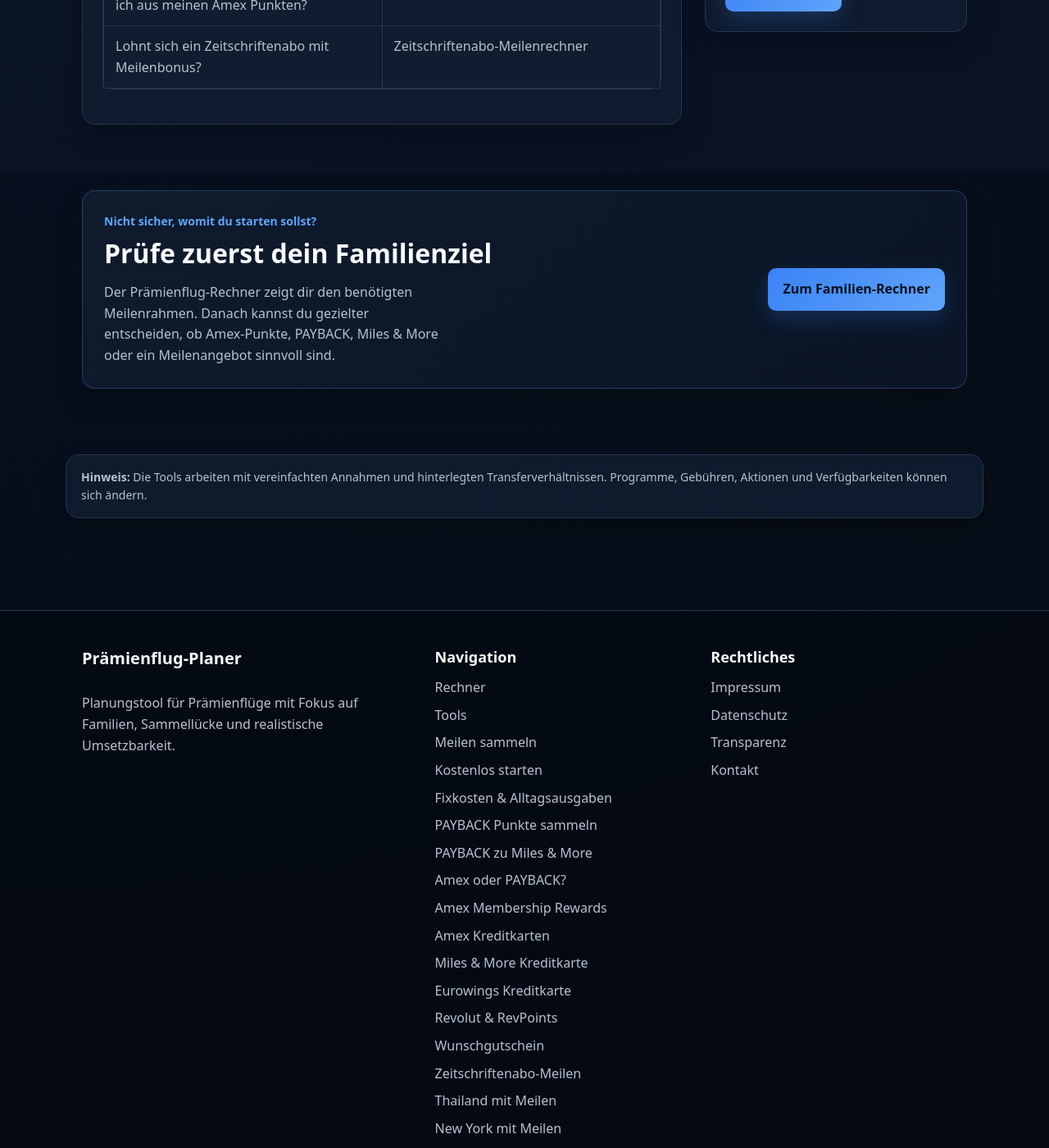
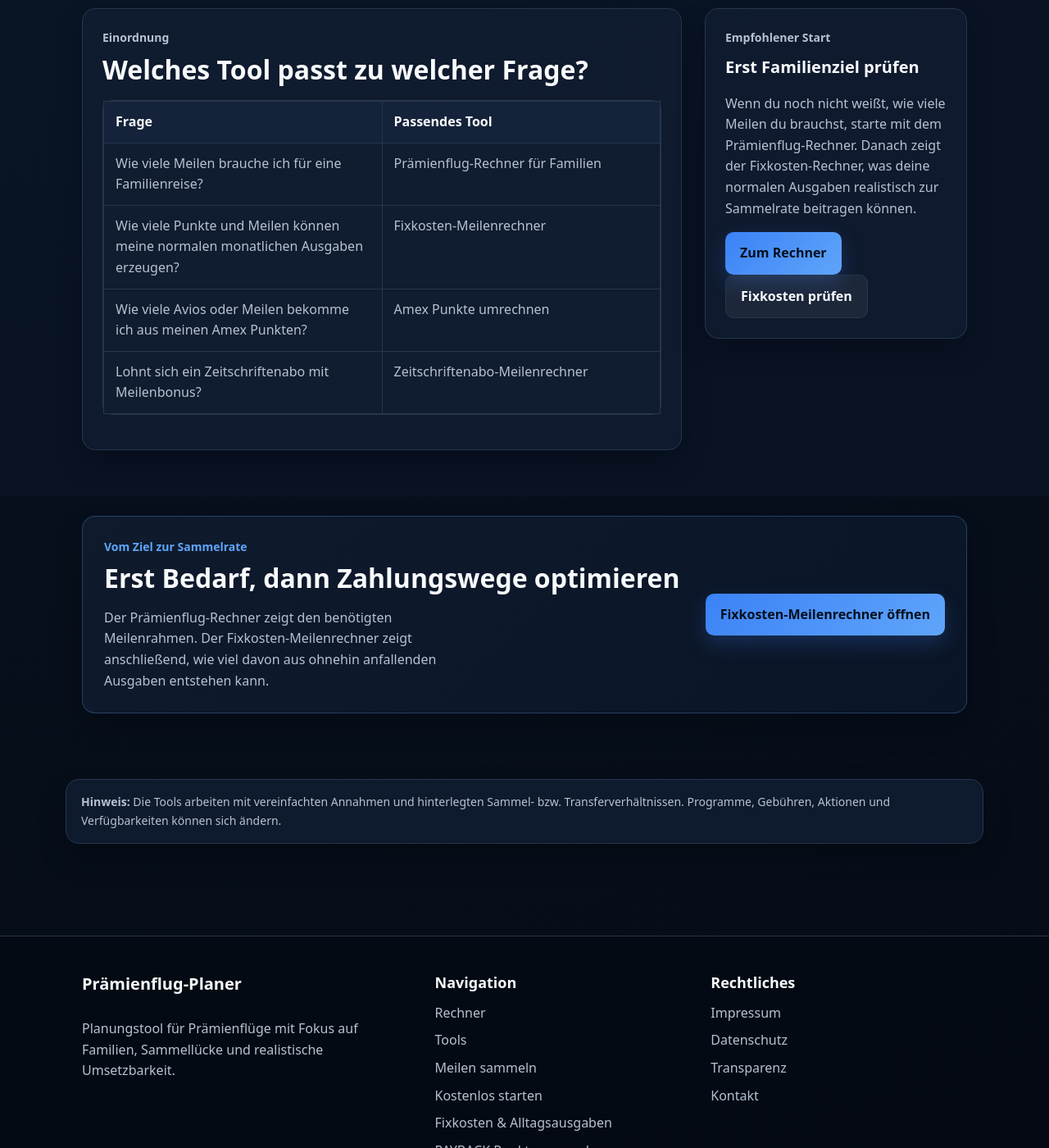
Before and after one commit to Praemienflug-Planer/miles-planer, a Jekyll site: the page built from tools/index.html, in a window 1280 px wide and 1400 px high, scrolled down 1409 px. Shown: the whole window at 82% size. Built offline with Jekyll 4.4.1, drawn with Linux system fonts in a browser that asks for light colours; some of the changed text lies outside the part shown.

Commit message:
Ergänze Fixkosten-Meilenrechner in Tools-Übersicht

```diff
--- a/tools/index.html
+++ b/tools/index.html
@@ -1,11 +1,11 @@
 ---
 layout: page
 title: "Tools & Rechner für Familien-Prämienflüge | Prämienflug-Planer"
-description: "Alle Tools des Prämienflug-Planers auf einen Blick: Prämienflug-Rechner für Familien, Amex Membership Rewards Umrechner und Zeitschriftenabo-Meilenrechner."
+description: "Alle Tools des Prämienflug-Planers auf einen Blick: Prämienflug-Rechner, Fixkosten-Meilenrechner, Amex Membership Rewards Umrechner und Zeitschriftenabo-Meilenrechner."
 canonical: "https://praemienflug-planer.de/tools/"
 og_type: website
 og_title: "Tools & Rechner für Familien-Prämienflüge"
-og_description: "Prämienflug-Rechner für Familien, Amex Punkte-Umrechner und Zeitschriftenabo-Meilenrechner auf einer Übersichtsseite."
+og_description: "Prämienflug-Rechner, Fixkosten-Meilenrechner, Amex Punkte-Umrechner und Zeitschriftenabo-Meilenrechner auf einer Übersichtsseite."
 schema_json: |
   {
     "@context": "https://schema.org",
@@ -13,7 +13,7 @@
     "name": "Tools & Rechner für Familien-Prämienflüge",
     "url": "https://praemienflug-planer.de/tools/",
     "inLanguage": "de-DE",
-    "description": "Übersicht über die Tools des Prämienflug-Planers für Familienreisen mit Meilen."
+    "description": "Übersicht über die Tools des Prämienflug-Planers für Meilenbedarf, laufende Ausgaben, Punkteumrechnung und Meilenangebote."
   }
 ---
 <section class="hero hero-small hero-rechner">
@@ -22,7 +22,7 @@
       <p class="eyebrow">Tools & Rechner</p>
       <h1>Familien-Prämienflüge besser planen</h1>
       <p class="hero-text">
-        Hier findest du die wichtigsten Rechner des Prämienflug-Planers: vom Familien-Prämienflug-Rechner über die Umrechnung von American Express Membership Rewards Punkten bis zur Bewertung von Zeitschriftenabo-Angeboten.
+        Hier findest du die wichtigsten Rechner des Prämienflug-Planers: vom Familien-Prämienflug-Rechner über den neuen Fixkosten-Meilenrechner bis zur Umrechnung von American Express Membership Rewards Punkten und der Bewertung von Zeitschriftenabo-Angeboten.
       </p>
       <div class="hero-actions">
         <a class="btn btn-primary" href="/rechner/">Familien-Prämienflug berechnen</a>
@@ -33,6 +33,7 @@
       <h2>Schnellüberblick</h2>
       <ul>
         <li>Meilenbedarf und Sammellücke für Familienreisen berechnen</li>
+        <li>Fixkosten und Alltagsausgaben auf Punktewege verteilen</li>
         <li>Amex Punkte in Partnerprogramme umrechnen</li>
         <li>Kosten pro Meile bei Abo-Angeboten prüfen</li>
         <li>nächsten Planungsschritt direkt auswählen</li>
@@ -54,6 +55,12 @@
         <p class="eyebrow">Haupttool</p>
         <h3>Prämienflug-Rechner für Familien</h3>
         <p>Berechnet Meilenbedarf, Sammellücke, Sammelzeit, Zuzahlungen und Dealwert für Familien-Prämienflüge von 2 bis 8 Personen.</p>
+      </a>
+
+      <a class="article-card" href="/meilen-sammeln/fixkosten-meilen/#rechner">
+        <p class="eyebrow">Laufende Ausgaben</p>
+        <h3>Fixkosten-Meilenrechner</h3>
+        <p>Berechnet die mögliche Jahresausbeute aus Amex Membership Rewards, Miles & More, Revolut MoneySend/RevPoints und PAYBACK – auf Basis ohnehin anfallender Ausgaben.</p>
       </a>
 
       <a class="article-card" href="/amex-meilen-umrechnen/#mr-rechner">
@@ -91,6 +98,10 @@
                 <td><a href="/rechner/">Prämienflug-Rechner für Familien</a></td>
               </tr>
               <tr>
+                <td>Wie viele Punkte und Meilen können meine normalen monatlichen Ausgaben erzeugen?</td>
+                <td><a href="/meilen-sammeln/fixkosten-meilen/#rechner">Fixkosten-Meilenrechner</a></td>
+              </tr>
+              <tr>
                 <td>Wie viele Avios oder Meilen bekomme ich aus meinen Amex Punkten?</td>
                 <td><a href="/amex-meilen-umrechnen/#mr-rechner">Amex Punkte umrechnen</a></td>
               </tr>
@@ -108,8 +119,9 @@
       <div class="article-card seo-card sticky-card">
         <p class="eyebrow">Empfohlener Start</p>
         <h3>Erst Familienziel prüfen</h3>
-        <p>Wenn du noch nicht weißt, wie viele Meilen du brauchst, starte mit dem Prämienflug-Rechner. Danach kannst du gezielt prüfen, welche Sammel- oder Transferwege helfen.</p>
+        <p>Wenn du noch nicht weißt, wie viele Meilen du brauchst, starte mit dem Prämienflug-Rechner. Danach zeigt der Fixkosten-Rechner, was deine normalen Ausgaben realistisch zur Sammelrate beitragen können.</p>
         <a class="btn btn-primary" href="/rechner/">Zum Rechner</a>
+        <a class="btn btn-secondary" href="/meilen-sammeln/fixkosten-meilen/#rechner">Fixkosten prüfen</a>
       </div>
     </aside>
   </div>
@@ -119,17 +131,17 @@
   <div class="container">
     <div class="cta-box cta-secondary">
       <div>
-        <p class="eyebrow">Nicht sicher, womit du starten sollst?</p>
-        <h2>Prüfe zuerst dein Familienziel</h2>
-        <p class="footer-text">Der Prämienflug-Rechner zeigt dir den benötigten Meilenrahmen. Danach kannst du gezielter entscheiden, ob Amex-Punkte, PAYBACK, Miles & More oder ein Meilenangebot sinnvoll sind.</p>
+        <p class="eyebrow">Vom Ziel zur Sammelrate</p>
+        <h2>Erst Bedarf, dann Zahlungswege optimieren</h2>
+        <p class="footer-text">Der Prämienflug-Rechner zeigt den benötigten Meilenrahmen. Der Fixkosten-Meilenrechner zeigt anschließend, wie viel davon aus ohnehin anfallenden Ausgaben entstehen kann.</p>
       </div>
-      <a class="btn btn-primary" href="/rechner/">Zum Familien-Rechner</a>
+      <a class="btn btn-primary" href="/meilen-sammeln/fixkosten-meilen/#rechner">Fixkosten-Meilenrechner öffnen</a>
     </div>
   </div>
 </section>
 
 <section class="section legal-note-section">
   <div class="container legal-note">
-    <strong>Hinweis:</strong> Die Tools arbeiten mit vereinfachten Annahmen und hinterlegten Transferverhältnissen. Programme, Gebühren, Aktionen und Verfügbarkeiten können sich ändern.
+    <strong>Hinweis:</strong> Die Tools arbeiten mit vereinfachten Annahmen und hinterlegten Sammel- bzw. Transferverhältnissen. Programme, Gebühren, Aktionen und Verfügbarkeiten können sich ändern.
   </div>
 </section>
```
Also changed, not shown: other parts of tools/index.html (+1 -1 lines).
